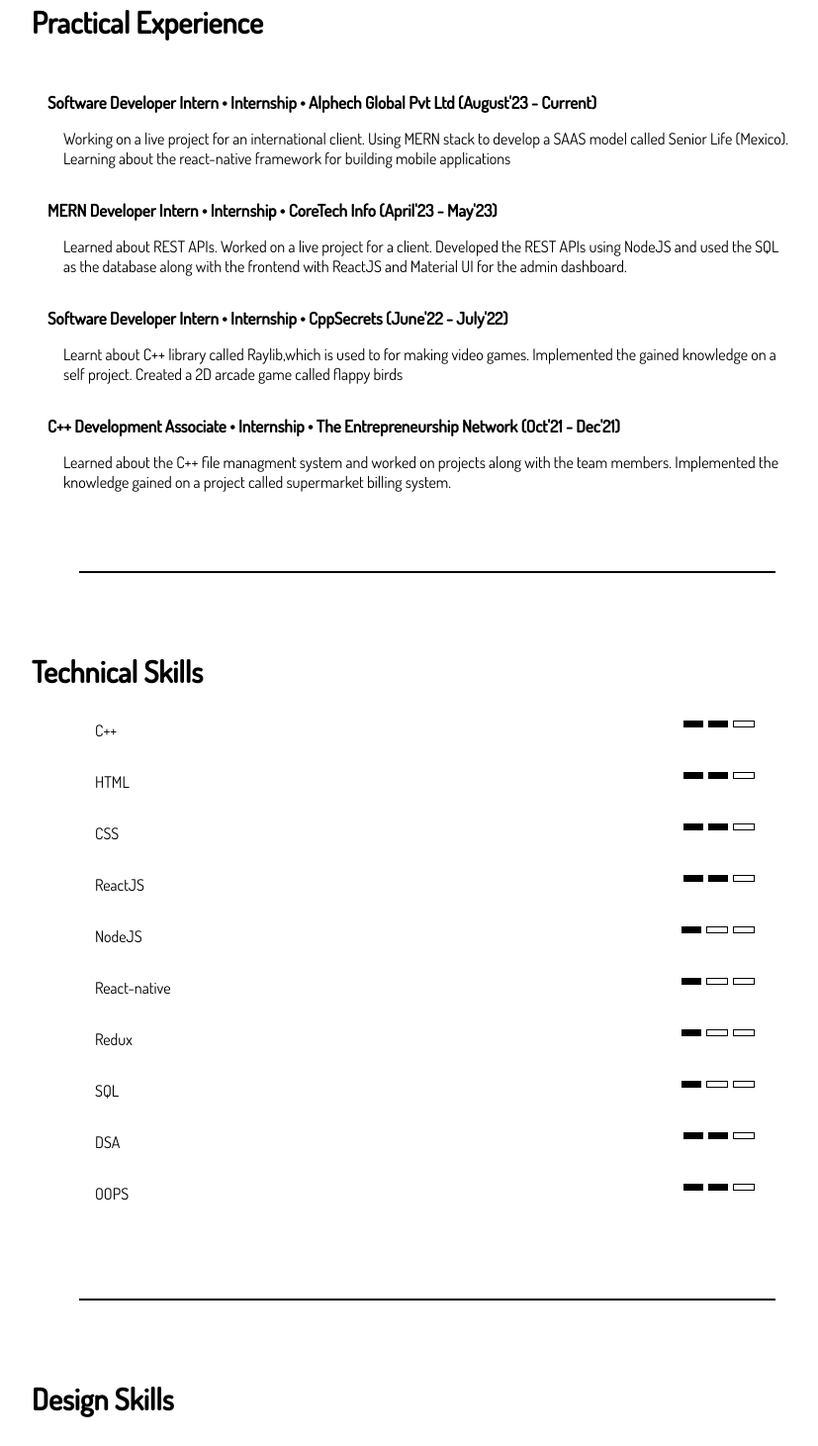
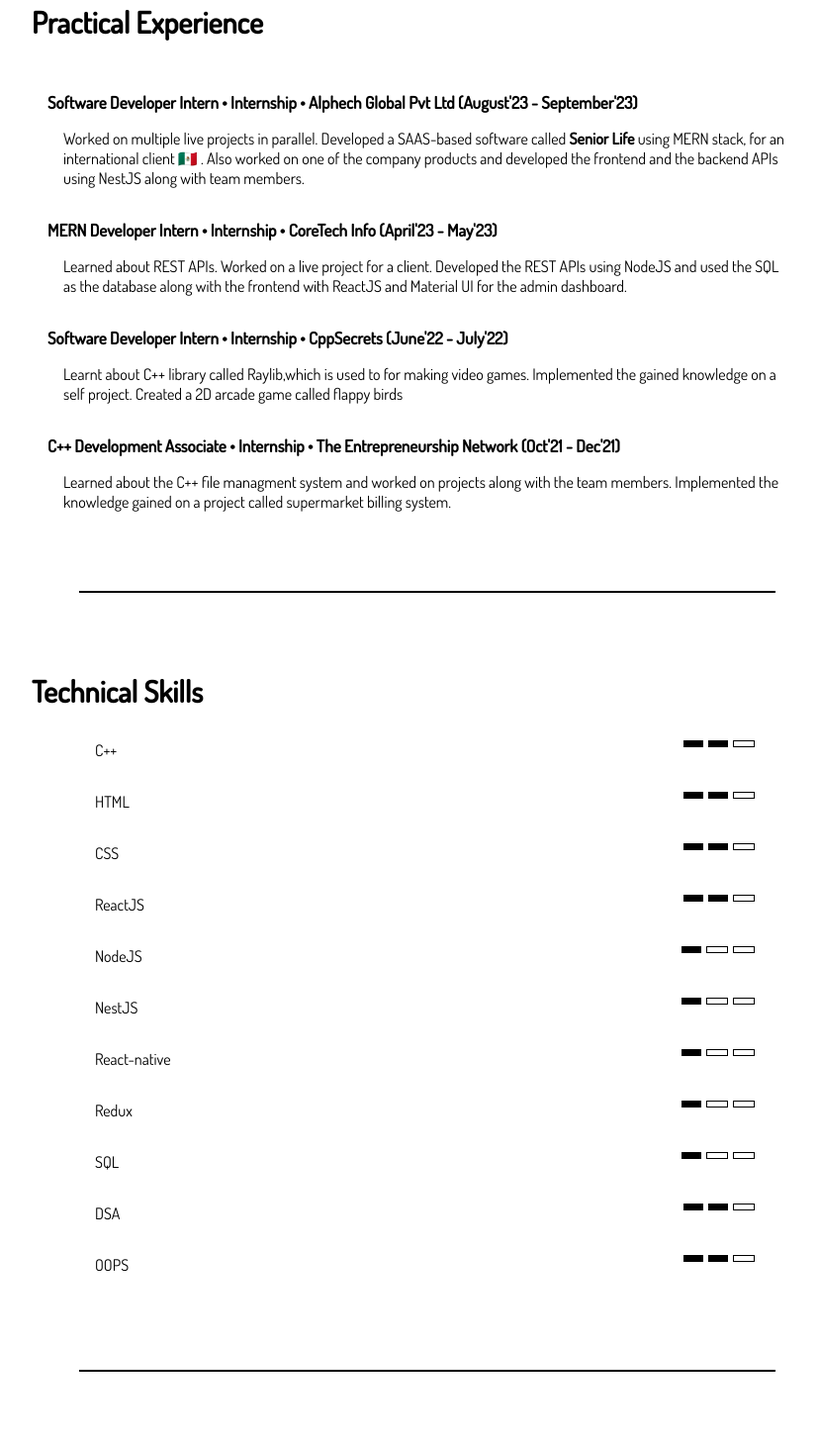
Before and after one commit to HerumbNagpal/Portfolio, a React (Create React App) app: page /#/resume in a window 1280 px wide. Shown: the part 1080-2541 px from the top of the page at 99% size, without its empty margins (208-1035 px from the left). Built offline with nearby package versions, Linux system fonts and the light colour scheme; a web font is replaced by a local one.

Commit message:
Added alphech exp

```diff
--- a/src/components/Skills.js
+++ b/src/components/Skills.js
@@ -28,20 +28,23 @@
         <div className="exp">
           <h3 className='xHeading' >Practical Experience</h3>
           <br />
-          <p className='xCompany' > Software Developer Intern • Internship •  Alphech Global Pvt Ltd  (August'23 - Current)</p>
-          <p className='xSummary' > Working on a live project for an international client. Using MERN stack to develop a SAAS model called Senior Life (Mexico). Learning about the react-native framework for building mobile applications  </p>
+          <p className='xCompany' > Software Developer Intern • Internship •  Alphech Global Pvt Ltd  (August'23 - September'23)</p>
+          <p className='xSummary' > Worked on multiple live projects in parallel. Developed a SAAS-based software called <a style={{ color: 'inherit', fontWeight : '600' ,textDecoration: 'inherit' }} href="https://seniorlife-nprd.azurewebsites.net/"  target='_blank' rel='noreferrer'> Senior Life </a> using MERN stack, for an international client 🇲🇽 . Also worked on one of the company products and developed the frontend and the backend APIs using NestJS along with team members. </p>
 
           <p className='xCompany' > MERN Developer Intern • Internship • CoreTech Info (April'23 - May'23)</p>
           <p className='xSummary' > Learned about REST APIs. Worked on a live project for a client. Developed the REST APIs using NodeJS and used the SQL as the database along with the frontend with ReactJS and Material UI for the admin dashboard.  </p>
+
           <p className='xCompany' > Software Developer Intern • Internship • CppSecrets (June'22 - July'22)</p>
           <p className='xSummary' > Learnt about C++ library called Raylib,which is used to for making video games. Implemented the gained knowledge on a self project. Created a 2D arcade game called flappy birds  </p>
+
           <p className='xCompany' > C++ Development Associate • Internship • The Entrepreneurship Network (Oct'21 - Dec'21)</p>
           <p className='xSummary' > Learned about the C++ file managment system and worked on projects along with the team members. Implemented the knowledge gained on a project called supermarket billing system.  </p>
+
           <div className="line"></div>
         </div>
         <div className="techskills">
 
-          <h3 className='tHeading' style={{paddingBottom:15}}>Technical Skills</h3>
+          <h3 className='tHeading' style={{ paddingBottom: 15 }}>Technical Skills</h3>
           <div className="skillx">
             <p className='tSkill'> C++ </p>
             <div className='knowledge'>
@@ -73,6 +76,13 @@
             </div>
           </div><div className="skillx">
             <p className='tSkill'> NodeJS </p>
+            <div className='knowledge'>
+              <div className="levelB"></div>
+              <div className="levelW"></div>
+              <div className="levelW"></div>
+            </div>
+          </div><div className="skillx">
+            <p className='tSkill'> NestJS </p>
             <div className='knowledge'>
               <div className="levelB"></div>
               <div className="levelW"></div>
@@ -120,7 +130,7 @@
 
         <div className="techskills">
 
-          <h3 className='tHeading' style={{paddingBottom:15}} >Design Skills</h3>
+          <h3 className='tHeading' style={{ paddingBottom: 15 }} >Designing Skills</h3>
 
           <div className="skillx">
             <p className='tSkill'> Adobe XD </p>
```
Also changed, not shown: 1 other file (tests, documents, lock files or other folders).
